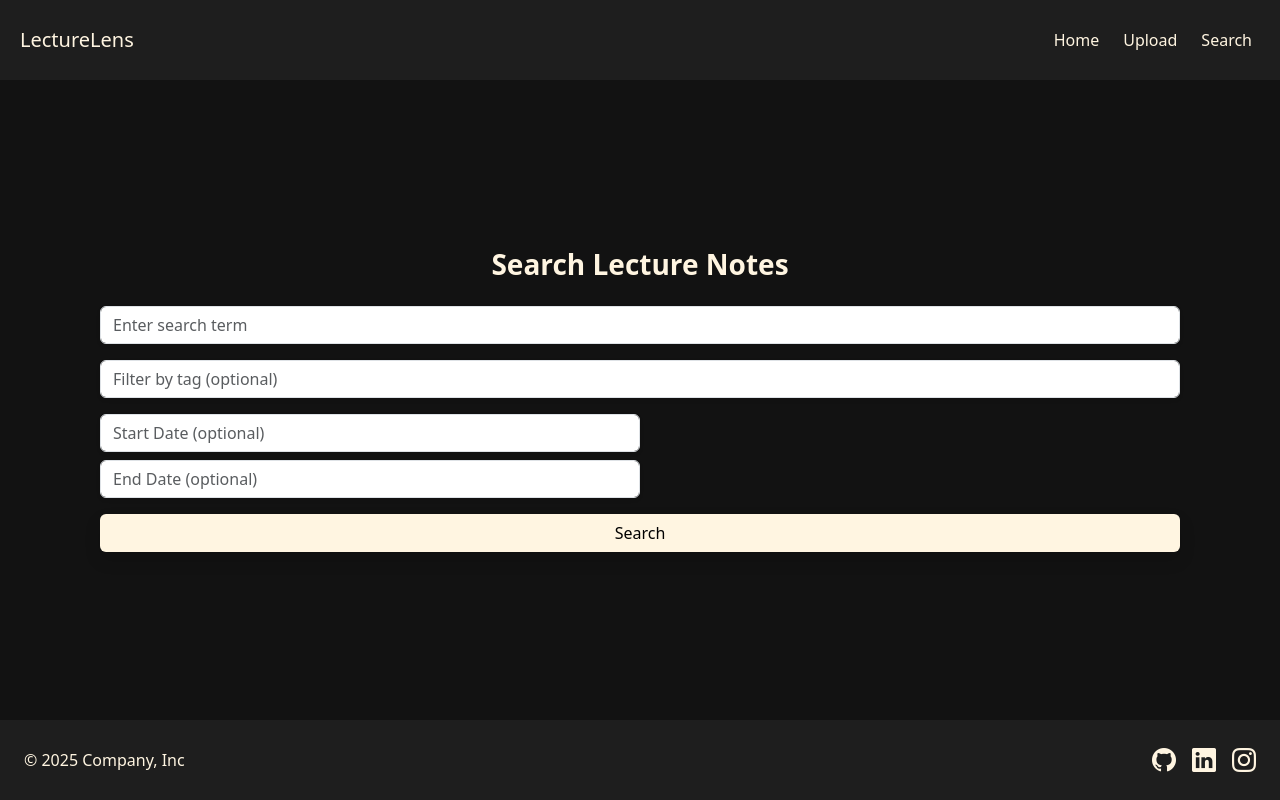
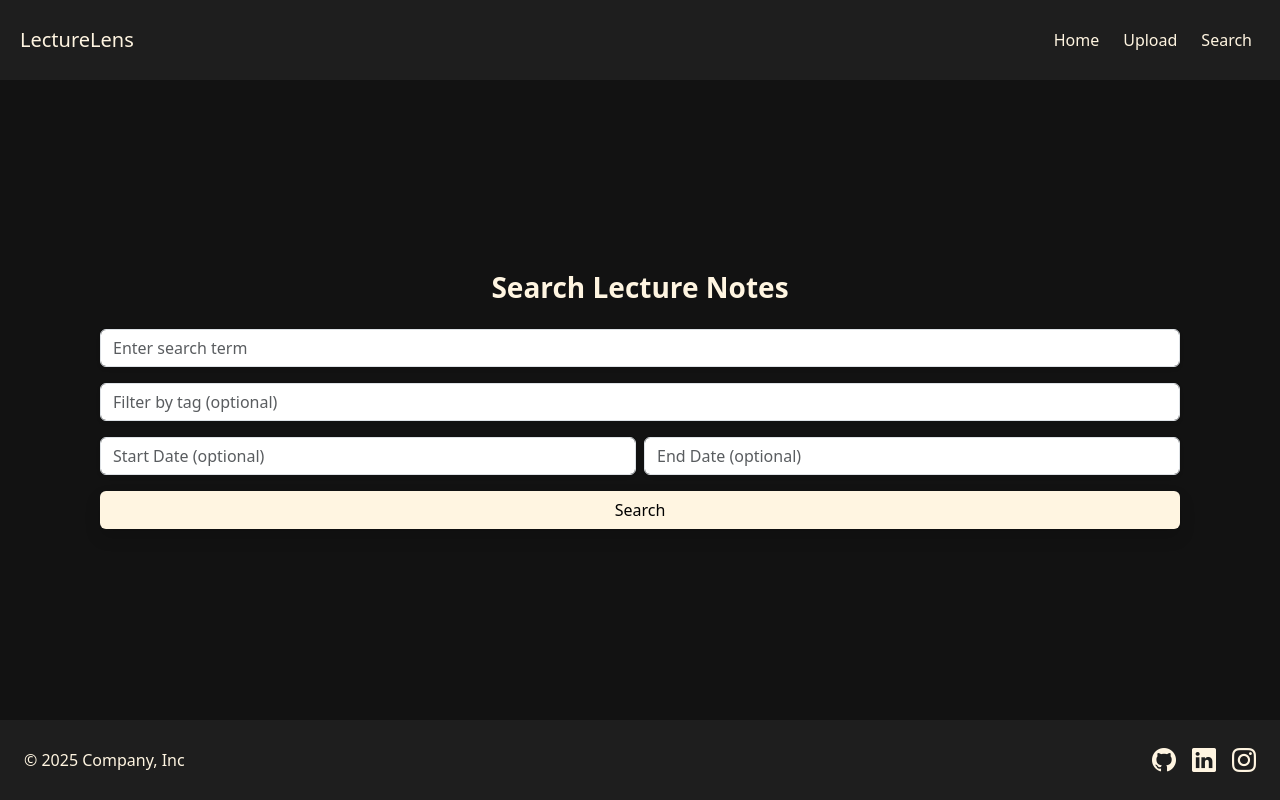
Before and after one commit to kumarutkarsh99/lecturelens_frontend, a React (Create React App) app: page /search in a window 1280 px wide. Built offline with nearby package versions, Linux system fonts and the light colour scheme.

Commit message:
Update SearchForm.js

```diff
--- a/src/SearchForm.js
+++ b/src/SearchForm.js
@@ -74,7 +74,7 @@ function SearchForm() {
                             placeholder="Filter by tag (optional)"
                             className="form-control shadow-sm"
                         />
-                        <div className="date-range d-flex gap-2 flex-wrap w-100">
+                        <div className="date-range d-flex gap-2 w-100">
                             <DatePicker
                                 selected={startDate}
                                 onChange={(date) => setStartDate(date)}
```
